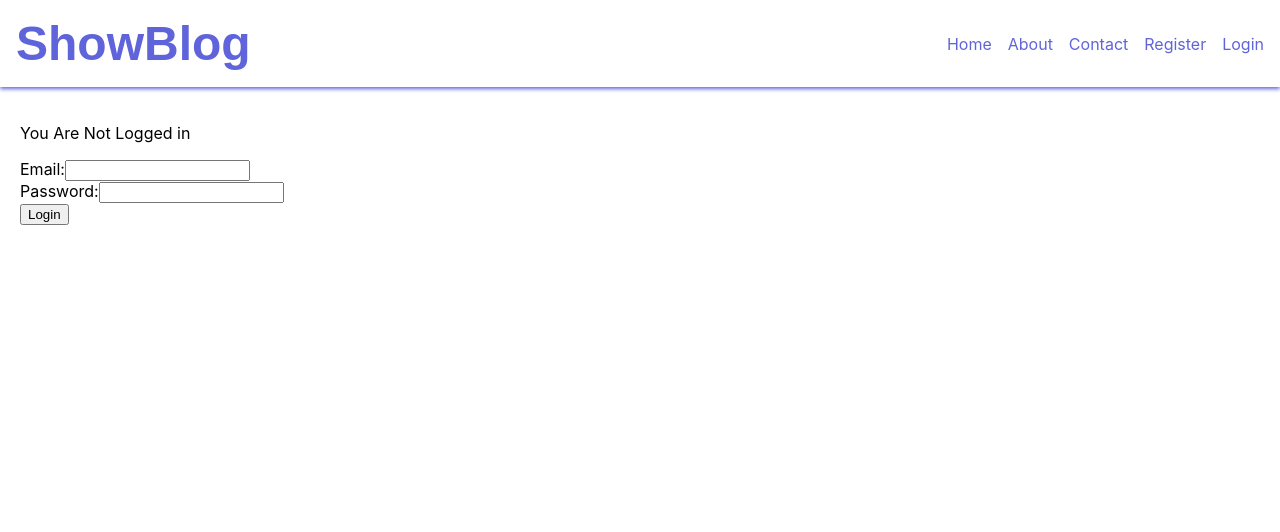
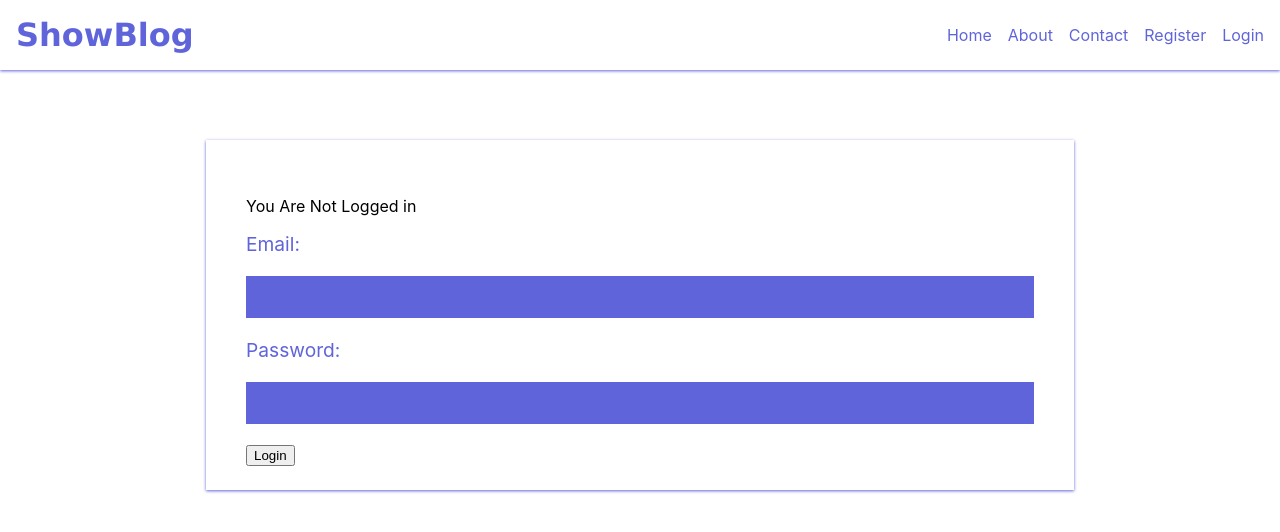
Before and after one commit to Obitope-Eniola-Nathaniel/blog-front-end, a React (Create React App) app: page /login in a window 1280 px wide. Shown: the top 532 px of the page. Built offline with nearby package versions, Linux system fonts and the light colour scheme.

Commit message:
header styling

```diff
--- a/src/App.css
+++ b/src/App.css
@@ -1,3 +1,6 @@
+
+
+
 /* App.css */
 .container {
   padding: 20px;
--- /dev/null
+++ b/src/components/LoginForm.css
@@ -0,0 +1,37 @@
+
+
+.login-form {
+  /* border: 2px solid #6064da; */
+  box-shadow: 0 1px 3px #6064da;
+  padding: 40px;
+  max-width: 70%;
+  height: 350px;
+  margin: 50px auto;
+}
+
+.login-form div {
+  width: 100%;
+}
+
+label, input {
+  display: block;
+  color: rgb(96, 100, 218);
+  margin-bottom: 10px;
+  font-size: 1.2rem;
+
+}
+
+input{
+    margin: 20px 0;
+    width: 100%;
+    padding: 10px;
+    background-color: #6064da;
+    color: white;
+    border: none;
+     outline: none;
+}
+
+input:focus {
+  /* outline: none; */
+  box-shadow: 0 0 5px #6064da;
+}
--- a/src/components/LoginForm.js
+++ b/src/components/LoginForm.js
@@ -1,6 +1,7 @@
 import React, { useState } from "react";
 import axios from "axios";
 import Cookies from "universal-cookie";
+import "./LoginForm.css";
 
 
 const cookies = new Cookies();
@@ -45,7 +46,7 @@ function LoginForm() {
   };
 
   return (
-    <form onSubmit={handleSubmit}>
+    <form className="login-form" onSubmit={handleSubmit}>
       {login ? (
         <p className="text-success">You Are Logged in Successfully</p>
       ) : (
--- a/src/components/Navbar.css
+++ b/src/components/Navbar.css
@@ -5,13 +5,13 @@
   padding: 1rem;
   background-color: #ffffff;
   color: white;
-  box-shadow: 0 2px 4px #6064da;
+  box-shadow: 0 1px 3px #6064da;
 }
 
 .navbar-brand .logo {
-  font-family: Ammonite, sans-serif;
+  font-family:'Lucida Sans';
   color: #6064da;
-  font-size: 3rem;
+  font-size: 2rem;
 }
 
 .navbar-brand a {
@@ -56,7 +56,7 @@
     width: 100%;
     background-color: #fff;
     text-align: center;
-    box-shadow: 0 4px 2px -2px #6064da;
+    box-shadow: 1px 2px 3px #6064da;
   }
 
   .navbar-menu.active {
--- a/src/components/Navbar.js
+++ b/src/components/Navbar.js
@@ -6,10 +6,13 @@ import "./Navbar.css";
 const cookies = new Cookies();
 
 const Navbar = () => {
+  // State to manage the menu visibility and login status
   const [isMenuOpen, setIsMenuOpen] = useState(false);
   const [isLoggedIn, setIsLoggedIn] = useState(false);
   const navigate = useNavigate();
 
+  // Check if the user is logged in by looking for a token in cookies
+  // This effect runs once when the component mounts
   useEffect(() => {
     const token = cookies.get("TOKEN");
     if (token) {
@@ -40,21 +43,21 @@ const Navbar = () => {
       </button>
 
       <ul className={`navbar-menu ${isMenuOpen ? "active" : ""}`}>
-        <li>
+        <li onClick={toggleMenu}>
           <Link to="/">Home</Link>
         </li>
-        <li>
+        <li onClick={toggleMenu}>
           <Link to="/about">About</Link>
         </li>
-        <li>
+        <li onClick={toggleMenu}>
           <Link to="/contact">Contact</Link>
         </li>
         {!isLoggedIn ? (
           <>
-            <li>
+            <li onClick={toggleMenu}>
               <Link to="/register">Register</Link>
             </li>
-            <li>
+            <li onClick={toggleMenu}>
               <Link to="/login">Login</Link>
             </li>
           </>
--- a/src/index.css
+++ b/src/index.css
@@ -1,3 +1,7 @@
+* {
+  box-sizing: border-box;
+}
+
 body {
   margin: 0;
   font-family: -apple-system, BlinkMacSystemFont, 'Segoe UI', 'Roboto', 'Oxygen',
```
